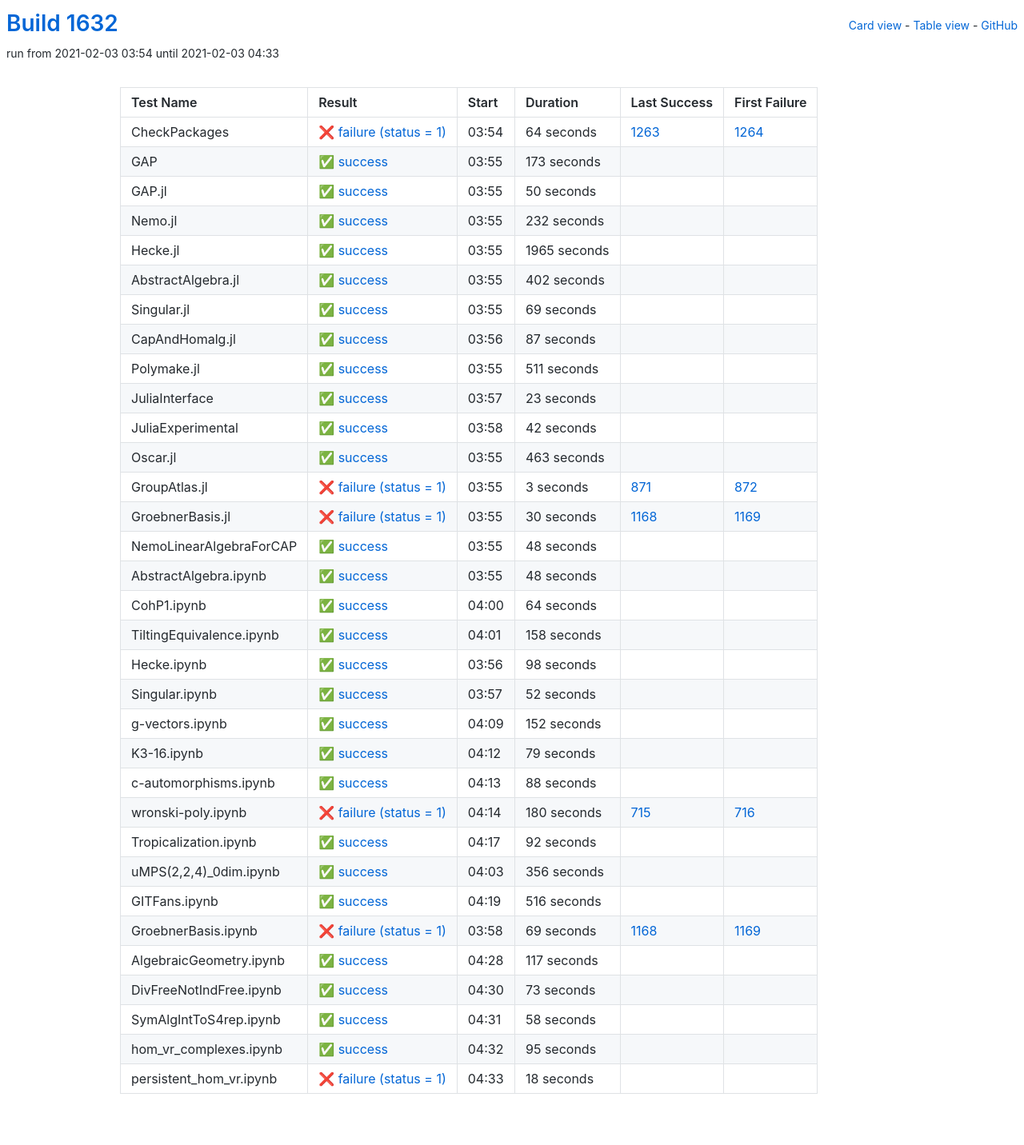
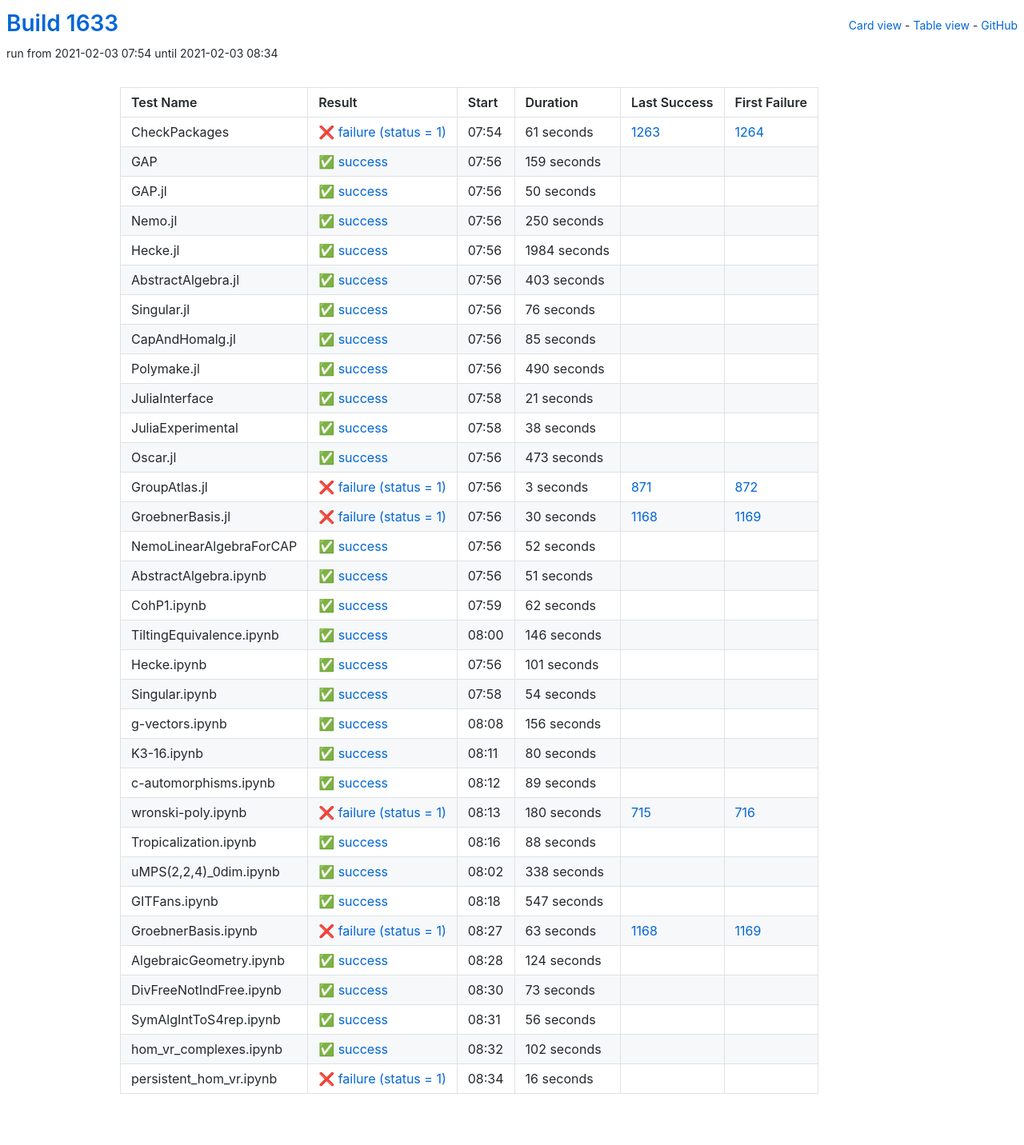
Before and after one commit to oscar-system/oscar-ci-status-stable, a Jekyll site: the page built from table.html, in a window 1280 px wide. Shown: the whole page at 80% size. Built offline with Jekyll 4.4.1, drawn with Linux system fonts in a browser that asks for light colours.

Commit message:
Build #1633

```diff
--- a/_data/ci.yml
+++ b/_data/ci.yml
@@ -1,6 +1,6 @@
 ---
-build: 1632
-build_url: https://oscarci.mathematik.uni-kl.de/job/oscar-stable/1632/
+build: 1633
+build_url: https://oscarci.mathematik.uni-kl.de/job/oscar-stable/1633/
 job: oscar-stable
 organization: oscar-system
 repo: oscar-ci-status-stable
@@ -8,32 +8,32 @@ repourl: https://github.com/oscar-system/oscar-ci-status-stable
 tests:
 - name: CheckPackages
   id: checkpackages
-  log: https://oscarci.mathematik.uni-kl.de/job/oscar-stable/1632/artifact/logs/build-1632/CheckPackages.log
-  start: 2021-02-03 03:54
+  log: https://oscarci.mathematik.uni-kl.de/job/oscar-stable/1633/artifact/logs/build-1633/CheckPackages.log
+  start: 2021-02-03 07:54
   success: false
   exitcode: 1
   status: failure
-  duration: 64
+  duration: 61
   last_success: 1263
   last_success_url: https://oscarci.mathematik.uni-kl.de/job/oscar-stable/1263/
   first_failure: 1264
   first_failure_url: https://oscarci.mathematik.uni-kl.de/job/oscar-stable/1264/
 - name: GAP
   id: gap
-  log: https://oscarci.mathematik.uni-kl.de/job/oscar-stable/1632/artifact/logs/build-1632/GAP.log
-  start: 2021-02-03 03:55
+  log: https://oscarci.mathematik.uni-kl.de/job/oscar-stable/1633/artifact/logs/build-1633/GAP.log
+  start: 2021-02-03 07:56
   success: true
   exitcode: 0
   status: success
-  duration: 173
+  duration: 159
   last_success: false
   last_success_url:
   first_failure: false
   first_failure_url:
 - name: GAP.jl
   id: gap-jl
-  log: https://oscarci.mathematik.uni-kl.de/job/oscar-stable/1632/artifact/logs/build-1632/GAP.jl.log
-  start: 2021-02-03 03:55
+  log: https://oscarci.mathematik.uni-kl.de/job/oscar-stable/1633/artifact/logs/build-1633/GAP.jl.log
+  start: 2021-02-03 07:56
   success: true
   exitcode: 0
   status: success
@@ -44,116 +44,116 @@ tests:
   first_failure_url:
 - name: Nemo.jl
   id: nemo-jl
-  log: https://oscarci.mathematik.uni-kl.de/job/oscar-stable/1632/artifact/logs/build-1632/Nemo.jl.log
-  start: 2021-02-03 03:55
+  log: https://oscarci.mathematik.uni-kl.de/job/oscar-stable/1633/artifact/logs/build-1633/Nemo.jl.log
+  start: 2021-02-03 07:56
   success: true
   exitcode: 0
   status: success
-  duration: 232
+  duration: 250
   last_success: false
   last_success_url:
   first_failure: false
   first_failure_url:
 - name: Hecke.jl
   id: hecke-jl
-  log: https://oscarci.mathematik.uni-kl.de/job/oscar-stable/1632/artifact/logs/build-1632/Hecke.jl.log
-  start: 2021-02-03 03:55
+  log: https://oscarci.mathematik.uni-kl.de/job/oscar-stable/1633/artifact/logs/build-1633/Hecke.jl.log
+  start: 2021-02-03 07:56
   success: true
   exitcode: 0
   status: success
-  duration: 1965
+  duration: 1984
   last_success: false
   last_success_url:
   first_failure: false
   first_failure_url:
 - name: AbstractAlgebra.jl
   id: abstractalgebra-jl
-  log: https://oscarci.mathematik.uni-kl.de/job/oscar-stable/1632/artifact/logs/build-1632/AbstractAlgebra.jl.log
-  start: 2021-02-03 03:55
+  log: https://oscarci.mathematik.uni-kl.de/job/oscar-stable/1633/artifact/logs/build-1633/AbstractAlgebra.jl.log
+  start: 2021-02-03 07:56
   success: true
   exitcode: 0
   status: success
-  duration: 402
+  duration: 403
   last_success: false
   last_success_url:
   first_failure: false
   first_failure_url:
 - name: Singular.jl
   id: singular-jl
-  log: https://oscarci.mathematik.uni-kl.de/job/oscar-stable/1632/artifact/logs/build-1632/Singular.jl.log
-  start: 2021-02-03 03:55
+  log: https://oscarci.mathematik.uni-kl.de/job/oscar-stable/1633/artifact/logs/build-1633/Singular.jl.log
+  start: 2021-02-03 07:56
   success: true
   exitcode: 0
   status: success
-  duration: 69
+  duration: 76
   last_success: false
   last_success_url:
   first_failure: false
   first_failure_url:
 - name: CapAndHomalg.jl
   id: capandhomalg-jl
-  log: https://oscarci.mathematik.uni-kl.de/job/oscar-stable/1632/artifact/logs/build-1632/CapAndHomalg.jl.log
-  start: 2021-02-03 03:56
+  log: https://oscarci.mathematik.uni-kl.de/job/oscar-stable/1633/artifact/logs/build-1633/CapAndHomalg.jl.log
+  start: 2021-02-03 07:56
   success: true
   exitcode: 0
   status: success
-  duration: 87
+  duration: 85
   last_success: false
   last_success_url:
   first_failure: false
   first_failure_url:
 - name: Polymake.jl
   id: polymake-jl
-  log: https://oscarci.mathematik.uni-kl.de/job/oscar-stable/1632/artifact/logs/build-1632/Polymake.jl.log
-  start: 2021-02-03 03:55
+  log: https://oscarci.mathematik.uni-kl.de/job/oscar-stable/1633/artifact/logs/build-1633/Polymake.jl.log
+  start: 2021-02-03 07:56
   success: true
   exitcode: 0
   status: success
-  duration: 511
+  duration: 490
   last_success: false
   last_success_url:
   first_failure: false
   first_failure_url:
 - name: JuliaInterface
   id: juliainterface
-  log: https://oscarci.mathematik.uni-kl.de/job/oscar-stable/1632/artifact/logs/build-1632/JuliaInterface.log
-  start: 2021-02-03 03:57
+  log: https://oscarci.mathematik.uni-kl.de/job/oscar-stable/1633/artifact/logs/build-1633/JuliaInterface.log
+  start: 2021-02-03 07:58
   success: true
   exitcode: 0
   status: success
-  duration: 23
+  duration: 21
   last_success: false
   last_success_url:
   first_failure: false
   first_failure_url:
 - name: JuliaExperimental
   id: juliaexperimental
-  log: https://oscarci.mathematik.uni-kl.de/job/oscar-stable/1632/artifact/logs/build-1632/JuliaExperimental.log
-  start: 2021-02-03 03:58
+  log: https://oscarci.mathematik.uni-kl.de/job/oscar-stable/1633/artifact/logs/build-1633/JuliaExperimental.log
+  start: 2021-02-03 07:58
   success: true
   exitcode: 0
   status: success
-  duration: 42
+  duration: 38
   last_success: false
   last_success_url:
   first_failure: false
   first_failure_url:
 - name: Oscar.jl
   id: oscar-jl
-  log: https://oscarci.mathematik.uni-kl.de/job/oscar-stable/1632/artifact/logs/build-1632/Oscar.jl.log
-  start: 2021-02-03 03:55
+  log: https://oscarci.mathematik.uni-kl.de/job/oscar-stable/1633/artifact/logs/build-1633/Oscar.jl.log
+  start: 2021-02-03 07:56
   success: true
   exitcode: 0
   status: success
-  duration: 463
+  duration: 473
   last_success: false
   last_success_url:
   first_failure: false
   first_failure_url:
 - name: GroupAtlas.jl
   id: groupatlas-jl
-  log: https://oscarci.mathematik.uni-kl.de/job/oscar-stable/1632/artifact/logs/build-1632/GroupAtlas.jl.log
-  start: 2021-02-03 03:55
+  log: https://oscarci.mathematik.uni-kl.de/job/oscar-stable/1633/artifact/logs/build-1633/GroupAtlas.jl.log
+  start: 2021-02-03 07:56
   success: false
   exitcode: 1
   status: failure
@@ -164,8 +164,8 @@ tests:
   first_failure_url: https://oscarci.mathematik.uni-kl.de/job/oscar-stable/872/
 - name: GroebnerBasis.jl
   id: groebnerbasis-jl
-  log: https://oscarci.mathematik.uni-kl.de/job/oscar-stable/1632/artifact/logs/build-1632/GroebnerBasis.jl.log
-  start: 2021-02-03 03:55
+  log: https://oscarci.mathematik.uni-kl.de/job/oscar-stable/1633/artifact/logs/build-1633/GroebnerBasis.jl.log
+  start: 2021-02-03 07:56
   success: false
   exitcode: 1
   status: failure
@@ -176,68 +176,8 @@ tests:
   first_failure_url: https://oscarci.mathematik.uni-kl.de/job/oscar-stable/1169/
 - name: NemoLinearAlgebraForCAP
   id: nemolinearalgebraforcap
-  log: https://oscarci.mathematik.uni-kl.de/job/oscar-stable/1632/artifact/logs/build-1632/NemoLinearAlgebraForCAP.log
-  start: 2021-02-03 03:55
-  success: true
-  exitcode: 0
-  status: success
-  duration: 48
-  last_success: false
-  last_success_url:
-  first_failure: false
-  first_failure_url:
-- name: AbstractAlgebra.ipynb
-  id: abstractalgebra-ipynb
-  log: https://oscarci.mathematik.uni-kl.de/job/oscar-stable/1632/artifact/logs/build-1632/AbstractAlgebra.ipynb.log
-  start: 2021-02-03 03:55
-  success: true
-  exitcode: 0
-  status: success
-  duration: 48
-  last_success: false
-  last_success_url:
-  first_failure: false
-  first_failure_url:
-- name: CohP1.ipynb
-  id: cohp1-ipynb
-  log: https://oscarci.mathematik.uni-kl.de/job/oscar-stable/1632/artifact/logs/build-1632/CohP1.ipynb.log
-  start: 2021-02-03 04:00
-  success: true
-  exitcode: 0
-  status: success
-  duration: 64
-  last_success: false
-  last_success_url:
-  first_failure: false
-  first_failure_url:
-- name: TiltingEquivalence.ipynb
-  id: tiltingequivalence-ipynb
-  log: https://oscarci.mathematik.uni-kl.de/job/oscar-stable/1632/artifact/logs/build-1632/TiltingEquivalence.ipynb.log
-  start: 2021-02-03 04:01
-  success: true
-  exitcode: 0
-  status: success
-  duration: 158
-  last_success: false
-  last_success_url:
-  first_failure: false
-  first_failure_url:
-- name: Hecke.ipynb
-  id: hecke-ipynb
-  log: https://oscarci.mathematik.uni-kl.de/job/oscar-stable/1632/artifact/logs/build-1632/Hecke.ipynb.log
-  start: 2021-02-03 03:56
-  success: true
-  exitcode: 0
-  status: success
-  duration: 98
-  last_success: false
-  last_success_url:
-  first_failure: false
-  first_failure_url:
-- name: Singular.ipynb
-  id: singular-ipynb
-  log: https://oscarci.mathematik.uni-kl.de/job/oscar-stable/1632/artifact/logs/build-1632/Singular.ipynb.log
-  start: 2021-02-03 03:57
+  log: https://oscarci.mathematik.uni-kl.de/job/oscar-stable/1633/artifact/logs/build-1633/NemoLinearAlgebraForCAP.log
+  start: 2021-02-03 07:56
   success: true
   exitcode: 0
   status: success
@@ -246,46 +186,106 @@ tests:
   last_success_url:
   first_failure: false
   first_failure_url:
-- name: g-vectors.ipynb
-  id: g-vectors-ipynb
-  log: https://oscarci.mathematik.uni-kl.de/job/oscar-stable/1632/artifact/logs/build-1632/g-vectors.ipynb.log
-  start: 2021-02-03 04:09
+- name: AbstractAlgebra.ipynb
+  id: abstractalgebra-ipynb
+  log: https://oscarci.mathematik.uni-kl.de/job/oscar-stable/1633/artifact/logs/build-1633/AbstractAlgebra.ipynb.log
+  start: 2021-02-03 07:56
   success: true
   exitcode: 0
   status: success
-  duration: 152
+  duration: 51
+  last_success: false
+  last_success_url:
+  first_failure: false
+  first_failure_url:
+- name: CohP1.ipynb
+  id: cohp1-ipynb
+  log: https://oscarci.mathematik.uni-kl.de/job/oscar-stable/1633/artifact/logs/build-1633/CohP1.ipynb.log
+  start: 2021-02-03 07:59
+  success: true
+  exitcode: 0
+  status: success
+  duration: 62
+  last_success: false
+  last_success_url:
+  first_failure: false
+  first_failure_url:
+- name: TiltingEquivalence.ipynb
+  id: tiltingequivalence-ipynb
+  log: https://oscarci.mathematik.uni-kl.de/job/oscar-stable/1633/artifact/logs/build-1633/TiltingEquivalence.ipynb.log
+  start: 2021-02-03 08:00
+  success: true
+  exitcode: 0
+  status: success
+  duration: 146
+  last_success: false
+  last_success_url:
+  first_failure: false
+  first_failure_url:
+- name: Hecke.ipynb
+  id: hecke-ipynb
+  log: https://oscarci.mathematik.uni-kl.de/job/oscar-stable/1633/artifact/logs/build-1633/Hecke.ipynb.log
+  start: 2021-02-03 07:56
+  success: true
+  exitcode: 0
+  status: success
+  duration: 101
+  last_success: false
+  last_success_url:
+  first_failure: false
+  first_failure_url:
+- name: Singular.ipynb
+  id: singular-ipynb
+  log: https://oscarci.mathematik.uni-kl.de/job/oscar-stable/1633/artifact/logs/build-1633/Singular.ipynb.log
+  start: 2021-02-03 07:58
+  success: true
+  exitcode: 0
+  status: success
+  duration: 54
+  last_success: false
+  last_success_url:
+  first_failure: false
+  first_failure_url:
+- name: g-vectors.ipynb
+  id: g-vectors-ipynb
+  log: https://oscarci.mathematik.uni-kl.de/job/oscar-stable/1633/artifact/logs/build-1633/g-vectors.ipynb.log
+  start: 2021-02-03 08:08
+  success: true
+  exitcode: 0
+  status: success
+  duration: 156
   last_success: false
   last_success_url:
   first_failure: false
   first_failure_url:
 - name: K3-16.ipynb
   id: k3-16-ipynb
-  log: https://oscarci.mathematik.uni-kl.de/job/oscar-stable/1632/artifact/logs/build-1632/K3-16.ipynb.log
-  start: 2021-02-03 04:12
+  log: https://oscarci.mathematik.uni-kl.de/job/oscar-stable/1633/artifact/logs/build-1633/K3-16.ipynb.log
+  start: 2021-02-03 08:11
   success: true
   exitcode: 0
   status: success
-  duration: 79
+  duration: 80
   last_success: false
   last_success_url:
   first_failure: false
   first_failure_url:
 - name: c-automorphisms.ipynb
   id: c-automorphisms-ipynb
-  log: https://oscarci.mathematik.uni-kl.de/job/oscar-stable/1632/artifact/logs/build-1632/c-automorphisms.ipynb.log
-  start: 2021-02-03 04:13
+  log: https://oscarci.mathematik.uni-kl.de/job/oscar-stable/1633/artifact/logs/build-1633/c-automorphisms.ipynb.log
+  start: 2021-02-03 08:12
   success: true
   exitcode: 0
   status: success
-  duration: 88
+  duration: 89
   last_success: false
   last_success_url:
   first_failure: false
   first_failure_url:
 - name: wronski-poly.ipynb
   id: wronski-poly-ipynb
-  log: https://oscarci.mathematik.uni-kl.de/job/oscar-stable/1632/artifact/logs/build-1632/wronski-poly.ipynb.log
-  start: 2021-02-03 04:14
+  log: https://oscarci.mathematik.uni-kl.de/job/oscar-stable/1633/artifact/logs/build-1633/wronski-poly.ipynb.log
+  start: 2021-02-03 08:13
   success: false
   exitcode: 1
   status: failure
@@ -296,68 +296,68 @@ tests:
   first_failure_url: https://oscarci.mathematik.uni-kl.de/job/oscar-stable/716/
 - name: Tropicalization.ipynb
   id: tropicalization-ipynb
-  log: https://oscarci.mathematik.uni-kl.de/job/oscar-stable/1632/artifact/logs/build-1632/Tropicalization.ipynb.log
-  start: 2021-02-03 04:17
+  log: https://oscarci.mathematik.uni-kl.de/job/oscar-stable/1633/artifact/logs/build-1633/Tropicalization.ipynb.log
+  start: 2021-02-03 08:16
   success: true
   exitcode: 0
   status: success
-  duration: 92
+  duration: 88
   last_success: false
   last_success_url:
   first_failure: false
   first_failure_url:
 - name: uMPS(2,2,4)_0dim.ipynb
   id: umps-2-2-4-0dim-ipynb
-  log: https://oscarci.mathematik.uni-kl.de/job/oscar-stable/1632/artifact/logs/build-1632/uMPS-2-2-4-_0dim.ipynb.log
-  start: 2021-02-03 04:03
+  log: https://oscarci.mathematik.uni-kl.de/job/oscar-stable/1633/artifact/logs/build-1633/uMPS-2-2-4-_0dim.ipynb.log
+  start: 2021-02-03 08:02
   success: true
   exitcode: 0
   status: success
-  duration: 356
+  duration: 338
   last_success: false
   last_success_url:
   first_failure: false
   first_failure_url:
 - name: GITFans.ipynb
   id: gitfans-ipynb
-  log: https://oscarci.mathematik.uni-kl.de/job/oscar-stable/1632/artifact/logs/build-1632/GITFans.ipynb.log
-  start: 2021-02-03 04:19
+  log: https://oscarci.mathematik.uni-kl.de/job/oscar-stable/1633/artifact/logs/build-1633/GITFans.ipynb.log
+  start: 2021-02-03 08:18
   success: true
   exitcode: 0
   status: success
-  duration: 516
+  duration: 547
   last_success: false
   last_success_url:
   first_failure: false
   first_failure_url:
 - name: GroebnerBasis.ipynb
   id: groebnerbasis-ipynb
-  log: https://oscarci.mathematik.uni-kl.de/job/oscar-stable/1632/artifact/logs/build-1632/GroebnerBasis.ipynb.log
-  start: 2021-02-03 03:58
+  log: https://oscarci.mathematik.uni-kl.de/job/oscar-stable/1633/artifact/logs/build-1633/GroebnerBasis.ipynb.log
+  start: 2021-02-03 08:27
   success: false
   exitcode: 1
   status: failure
-  duration: 69
+  duration: 63
   last_success: 1168
   last_success_url: https://oscarci.mathematik.uni-kl.de/job/oscar-stable/1168/
   first_failure: 1169
   first_failure_url: https://oscarci.mathematik.uni-kl.de/job/oscar-stable/1169/
 - name: AlgebraicGeometry.ipynb
   id: algebraicgeometry-ipynb
-  log: https://oscarci.mathematik.uni-kl.de/job/oscar-stable/1632/artifact/logs/build-1632/AlgebraicGeometry.ipynb.log
-  start: 2021-02-03 04:28
+  log: https://oscarci.mathematik.uni-kl.de/job/oscar-stable/1633/artifact/logs/build-1633/AlgebraicGeometry.ipynb.log
+  start: 2021-02-03 08:28
   success: true
   exitcode: 0
   status: success
-  duration: 117
+  duration: 124
   last_success: false
   last_success_url:
   first_failure: false
   first_failure_url:
 - name: DivFreeNotIndFree.ipynb
   id: divfreenotindfree-ipynb
-  log: https://oscarci.mathematik.uni-kl.de/job/oscar-stable/1632/artifact/logs/build-1632/DivFreeNotIndFree.ipynb.log
-  start: 2021-02-03 04:30
+  log: https://oscarci.mathematik.uni-kl.de/job/oscar-stable/1633/artifact/logs/build-1633/DivFreeNotIndFree.ipynb.log
+  start: 2021-02-03 08:30
   success: true
   exitcode: 0
   status: success
@@ -368,36 +368,36 @@ tests:
   first_failure_url:
 - name: SymAlgIntToS4rep.ipynb
   id: symalginttos4rep-ipynb
-  log: https://oscarci.mathematik.uni-kl.de/job/oscar-stable/1632/artifact/logs/build-1632/SymAlgIntToS4rep.ipynb.log
-  start: 2021-02-03 04:31
+  log: https://oscarci.mathematik.uni-kl.de/job/oscar-stable/1633/artifact/logs/build-1633/SymAlgIntToS4rep.ipynb.log
+  start: 2021-02-03 08:31
   success: true
   exitcode: 0
   status: success
-  duration: 58
+  duration: 56
   last_success: false
   last_success_url:
   first_failure: false
   first_failure_url:
 - name: hom_vr_complexes.ipynb
   id: hom-vr-complexes-ipynb
-  log: https://oscarci.mathematik.uni-kl.de/job/oscar-stable/1632/artifact/logs/build-1632/hom_vr_complexes.ipynb.log
-  start: 2021-02-03 04:32
+  log: https://oscarci.mathematik.uni-kl.de/job/oscar-stable/1633/artifact/logs/build-1633/hom_vr_complexes.ipynb.log
+  start: 2021-02-03 08:32
   success: true
   exitcode: 0
   status: success
-  duration: 95
+  duration: 102
   last_success: false
   last_success_url:
   first_failure: false
   first_failure_url:
 - name: persistent_hom_vr.ipynb
   id: persistent-hom-vr-ipynb
-  log: https://oscarci.mathematik.uni-kl.de/job/oscar-stable/1632/artifact/logs/build-1632/persistent_hom_vr.ipynb.log
-  start: 2021-02-03 04:33
+  log: https://oscarci.mathematik.uni-kl.de/job/oscar-stable/1633/artifact/logs/build-1633/persistent_hom_vr.ipynb.log
+  start: 2021-02-03 08:34
   success: false
   exitcode: 1
   status: failure
-  duration: 18
+  duration: 16
   last_success: false
   last_success_url:
   first_failure: false
```
Also changed, not shown: README.md.
